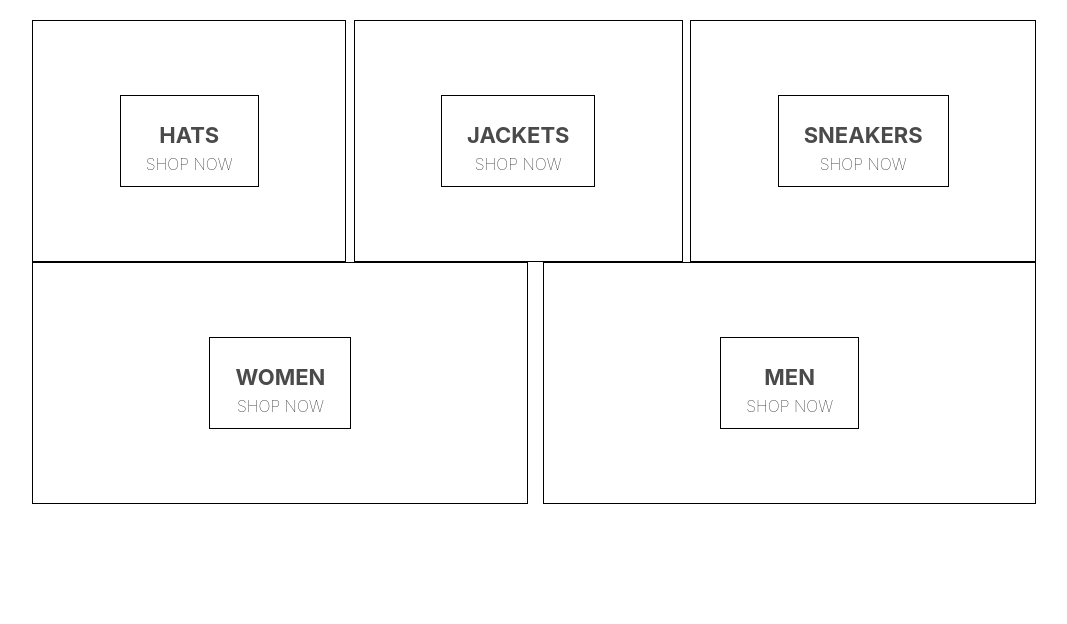
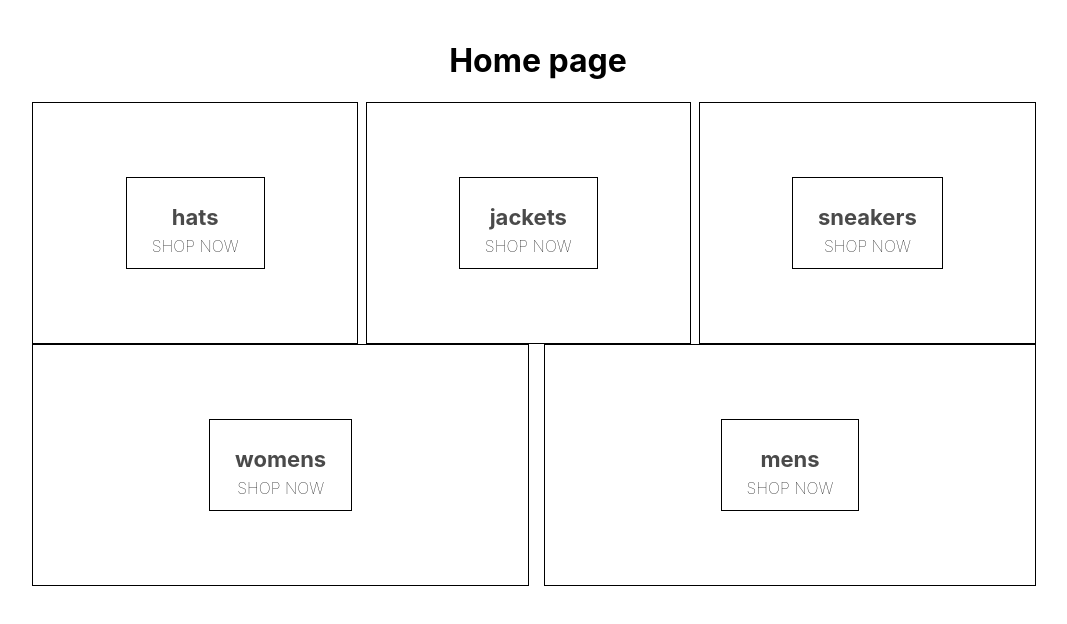
Before and after one commit to OlatunjiYso/marketplace, a React (Create React App) app in the folder market-place/: page / in a window 1280 px wide. Shown: the top 624 px of the page, without its empty margins (102-1169 px from the left). Built offline with nearby package versions, Linux system fonts and the light colour scheme; the HTML template or start-up script is replaced by a standard one.

Commit message:
add directory and menu-item component

```diff
--- a/market-place/src/App.js
+++ b/market-place/src/App.js
@@ -1,5 +1,5 @@
 import React from 'react';
-import Homepage from './homepage.component'
+import Homepage from './pages/homepage/homepage.component'
 import './App.css';
 
 function App() {
--- /dev/null
+++ b/market-place/src/components/directory/directory.component.jsx
@@ -0,0 +1,57 @@
+import React from 'react';
+
+import MenuItem from '../menu-item/menu-item.component';
+import './directory.styles.scss';
+
+class Directory extends React.Component {
+  constructor() {
+    super();
+
+    this.state = {
+      sections: [
+        {
+          title: 'hats',
+          imageUrl: 'https://i.ibb.co/cvpntL1/hats.png',
+          id: 1
+        },
+        {
+          title: 'jackets',
+          imageUrl: 'https://i.ibb.co/px2tCc3/jackets.png',
+          id: 2
+        },
+        {
+          title: 'sneakers',
+          imageUrl: 'https://i.ibb.co/0jqHpnp/sneakers.png',
+          id: 3
+        },
+        {
+          title: 'womens',
+          imageUrl: 'https://i.ibb.co/GCCdy8t/womens.png',
+          size: 'large',
+          id: 4
+        },
+        {
+          title: 'mens',
+          imageUrl: 'https://i.ibb.co/R70vBrQ/men.png',
+          size: 'large',
+          id: 5
+        }
+      ]
+    }
+  }
+
+  render() {
+    return (
+      <div className='directory-menu'>
+        {
+          this.state.sections.map(({title, imageUrl, id }) => (
+            <MenuItem key={id} title={title}/>
+          ))
+        }
+      </div>
+    )
+  }
+}
+
+
+export default Directory;
--- /dev/null
+++ b/market-place/src/components/directory/directory.styles.scss
@@ -0,0 +1,6 @@
+.directory-menu {
+  width: 80%;
+  display: flex;
+  flex-wrap: wrap;
+  justify-content: space-between;
+}
--- /dev/null
+++ b/market-place/src/components/menu-item/menu-item.component.jsx
@@ -0,0 +1,15 @@
+import React from 'react';
+
+import './menu-item.styles.scss';
+
+const MenuItem = ({title})=> (
+  <div className='menu-item'>
+  <div className='content'>
+<h1 className='title'> {title} </h1>
+    <span className='subtitle'> SHOP NOW </span>
+  </div>
+</div>
+);
+
+
+export default MenuItem;
--- /dev/null
+++ b/market-place/src/components/menu-item/menu-item.styles.scss
@@ -0,0 +1,40 @@
+.menu-item {
+  min-width: 30%;
+  height: 240px;
+  flex: 1 1 auto;
+  display: flex;
+  align-items: center;
+  justify-content: center;
+  border: 1px solid black;
+  margin-right: 7.5px;
+
+  &:first-child {
+    margin-right: 7.5px;
+  }
+
+  &:last-child {
+    margin-left: 7.5px
+  }
+
+  .content {
+    height: 90px;
+    padding: 0 25px;
+    display: flex;
+    flex-direction: column;
+    align-items: center;
+    justify-content: center;
+    border: 1px solid black;
+
+    .title {
+      font-weight: bold;
+      margin-bottom: 6px;
+      font-size: 22px;
+      color: #4a4a4a;
+    }
+
+    .subtitle {
+      font-weight: lighter;
+      font-size: 16px;
+    }
+  }
+}
--- a/market-place/src/homepage.component.jsx
+++ /dev/null
@@ -1,45 +0,0 @@
-import React from 'react';
-
-import './homepage.styles.scss';
-
-const Homepage = () => (
-  <div className='homepage'>
-    <div className='directory-menu'>
-      <div className='menu-item'>
-        <div className='content'>
-          <h1 className='title'> HATS </h1>
-          <span className='subtitle'> SHOP NOW </span>
-        </div>
-      </div>
-
-      <div className='menu-item'>
-        <div className='content'>
-          <h1 className='title'> JACKETS </h1>
-          <span className='subtitle'> SHOP NOW </span>
-        </div>
-      </div>
-
-      <div className='menu-item'>
-        <div className='content'>
-          <h1 className='title'> SNEAKERS </h1>
-          <span className='subtitle'> SHOP NOW </span>
-        </div>
-      </div>
-
-      <div className='menu-item'>
-        <div className='content'>
-          <h1 className='title'> WOMEN </h1>
-          <span className='subtitle'> SHOP NOW </span>
-        </div>
-      </div>
-
-      <div className='menu-item'>
-        <div className='content'>
-          <h1 className='title'> MEN </h1>
-          <span className='subtitle'> SHOP NOW </span>
-        </div>
-      </div>
-    </div>
-  </div>
-);
-export default Homepage;
--- /dev/null
+++ b/market-place/src/pages/homepage/homepage.component.jsx
@@ -0,0 +1,11 @@
+import React from 'react';
+
+import './homepage.styles.scss';
+import Directory from '../../components/directory/directory.component';
+const Homepage = () => (
+  <div className='homepage'>
+    <h1> Home page</h1>
+   <Directory />
+  </div>
+);
+export default Homepage;
```
Also changed, not shown: market-place/src/pages/homepage/homepage.styles.scss (renamed from market-place/src/homepage.styles.scss).
